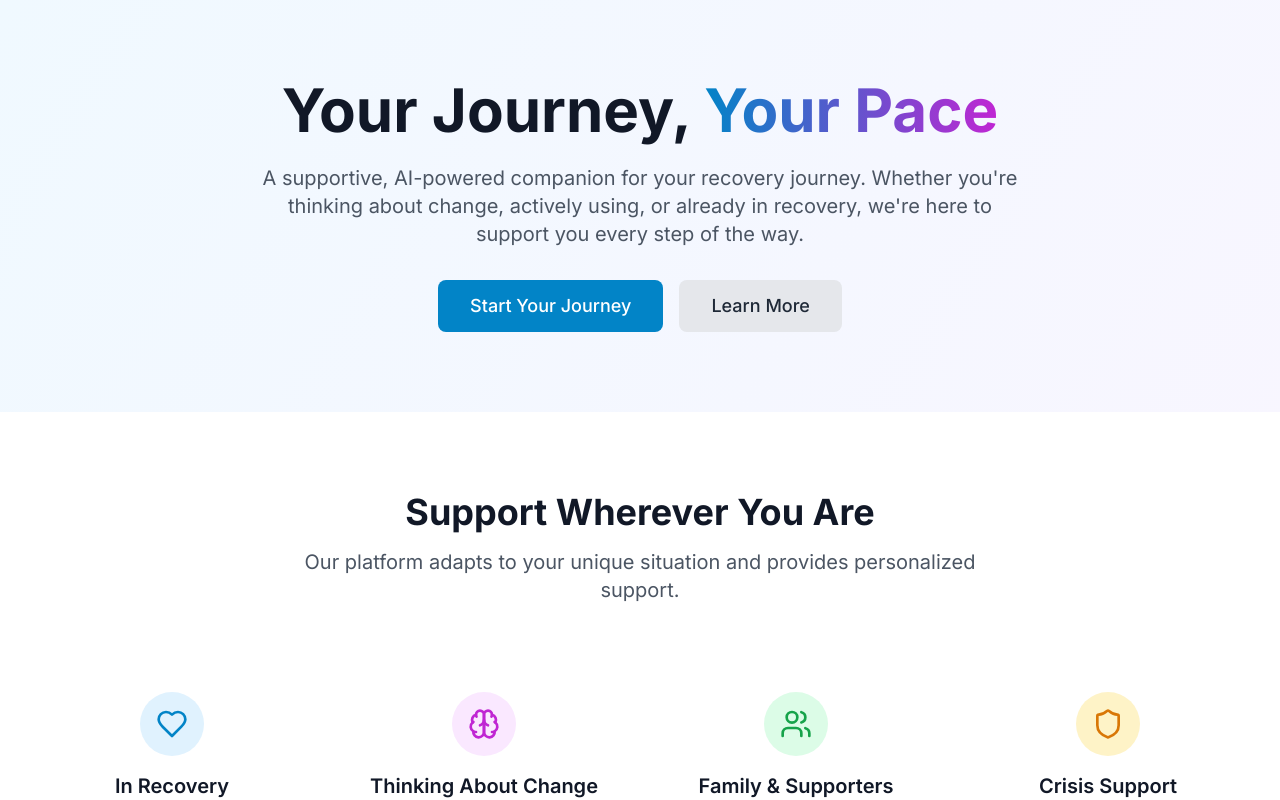
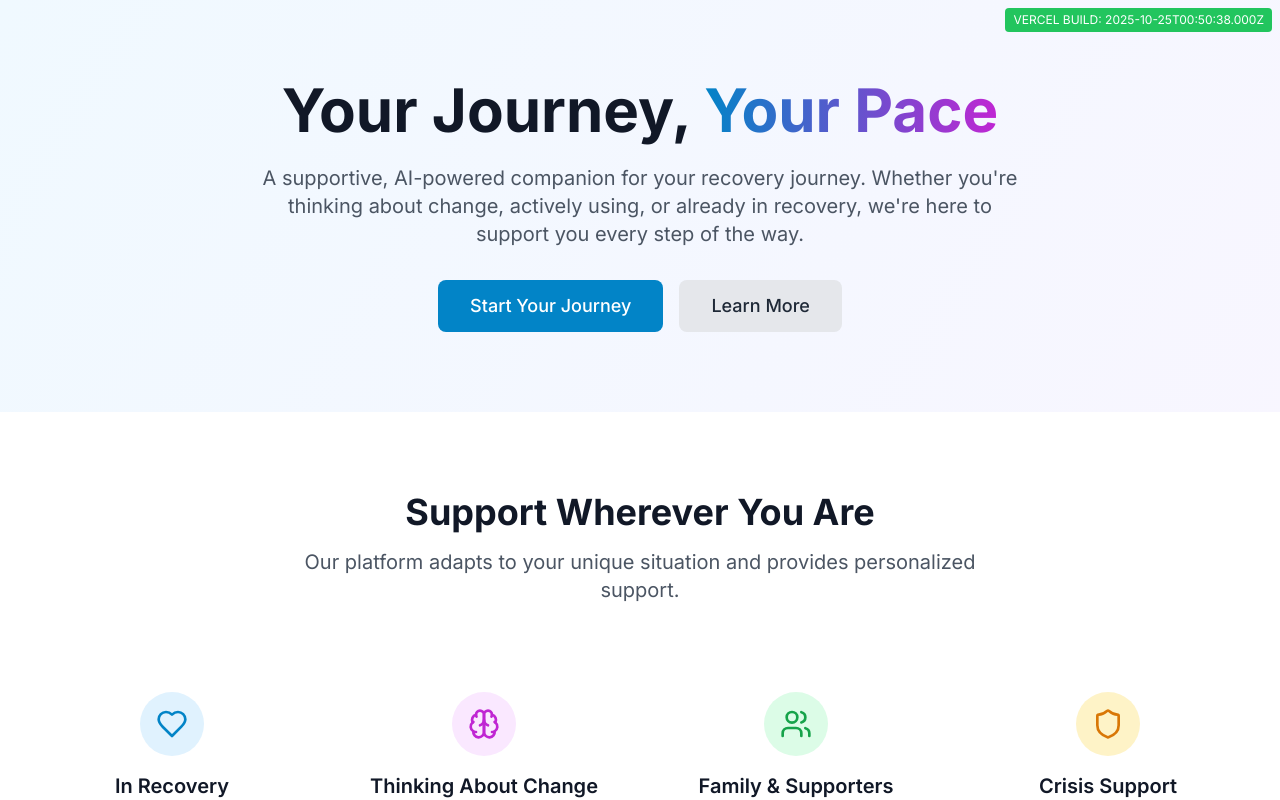
Before and after one commit to avalosamanda498-boop/OwnRecovery, a Next.js app: page / in a window 1280 px wide. Shown: the top 800 px of the page. Built offline with nearby package versions, Linux system fonts and the light colour scheme.

Commit message:
Add build indicator to test auto-deployment pipeline

```diff
--- a/src/app/page.tsx
+++ b/src/app/page.tsx
@@ -4,6 +4,11 @@ import { Heart, Shield, Users, Brain } from 'lucide-react'
 export default function HomePage() {
   return (
     <div className="min-h-screen">
+      {/* Build Indicator */}
+      <div className="fixed top-2 right-2 bg-green-500 text-white text-xs px-2 py-1 rounded z-50">
+        VERCEL BUILD: {new Date().toISOString()}
+      </div>
+
       {/* Hero Section */}
       <div className="relative overflow-hidden">
         <div className="max-w-7xl mx-auto px-4 sm:px-6 lg:px-8 py-20">
```
